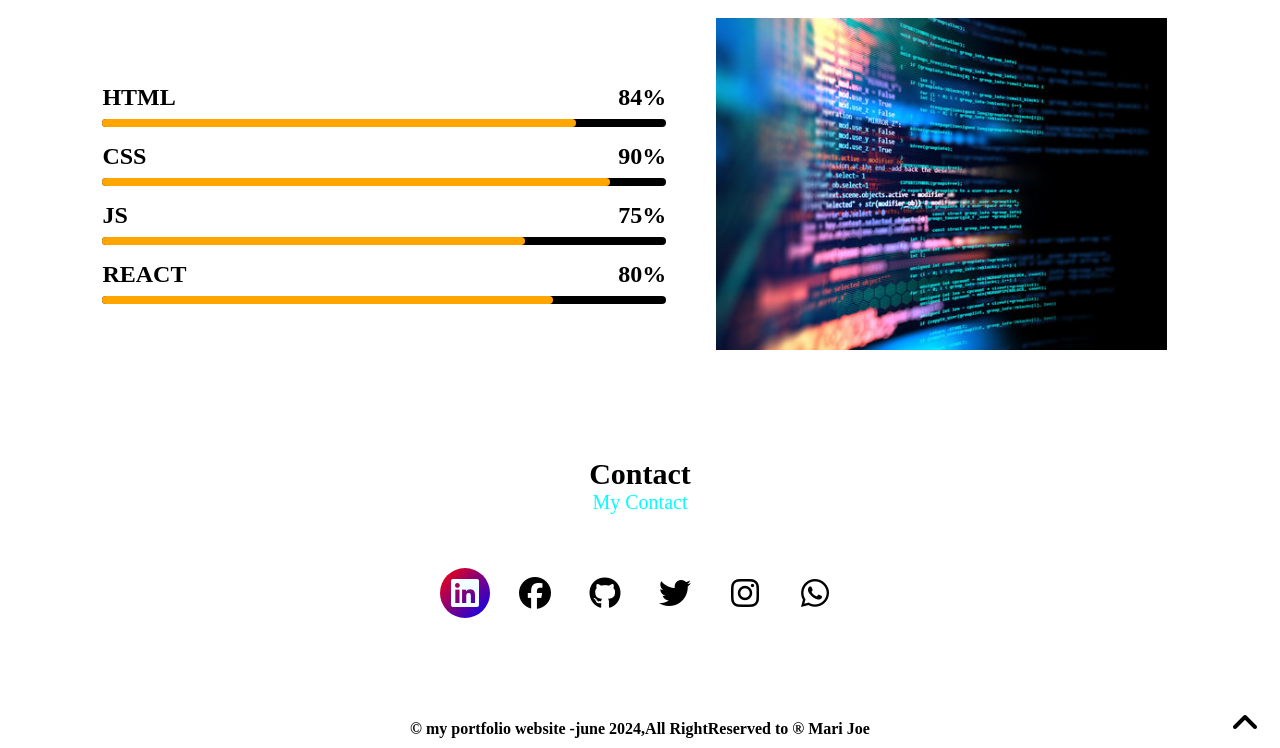
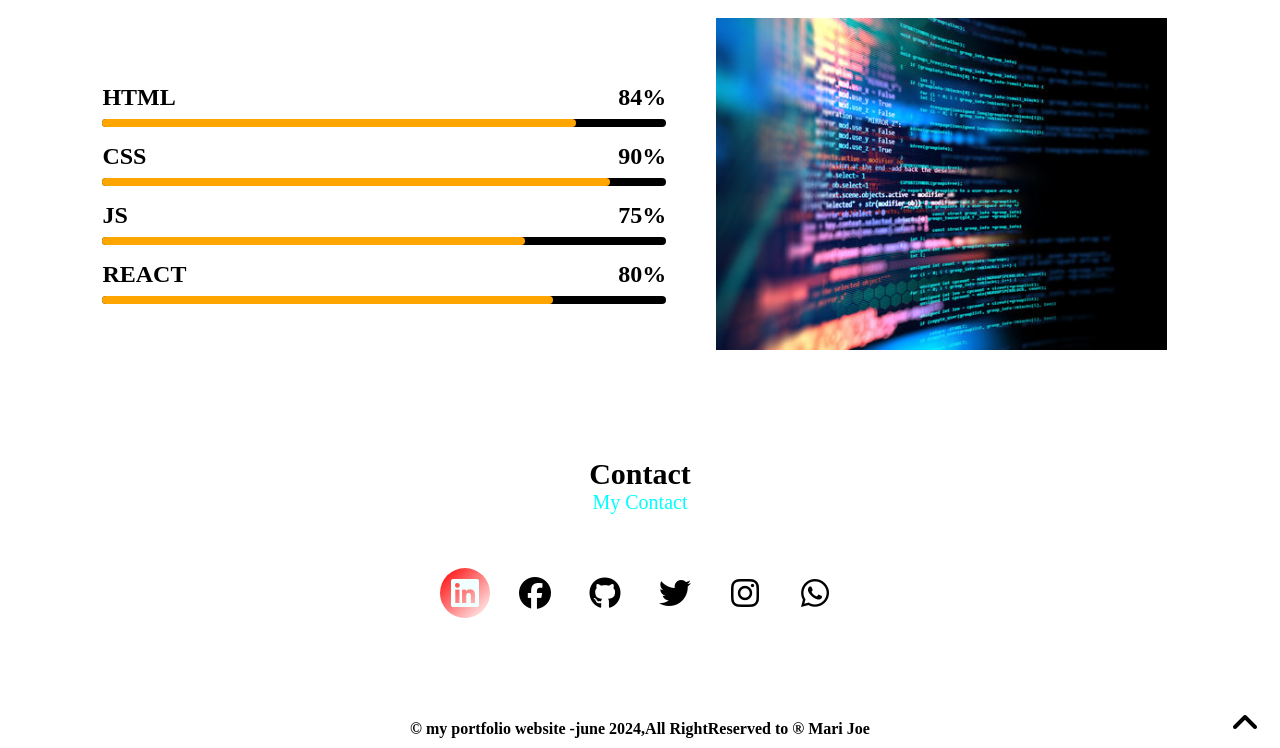
Before and after one commit to adarshvt07/portv1, a plain HTML site: page index.html in a window 1280 px wide. In both pictures the pointer is over the element 465 px from the left and 1771 px from the top of the page. Shown: the part 1179-1927 px from the top of the page. Drawn offline with nearby package versions, Linux system fonts and the light colour scheme; a web font is replaced by a local one.

Commit message:
icon color change

```diff
--- a/style.css
+++ b/style.css
@@ -214,7 +214,7 @@ nav {
     font-size: 2rem;
 }
 .icon:hover{
-    background-image: linear-gradient(to bottom right,red,blue)
+    background-image: linear-gradient(to bottom right,red,white)
 }
 .icon:hover .brands{
     color: azure;
```
